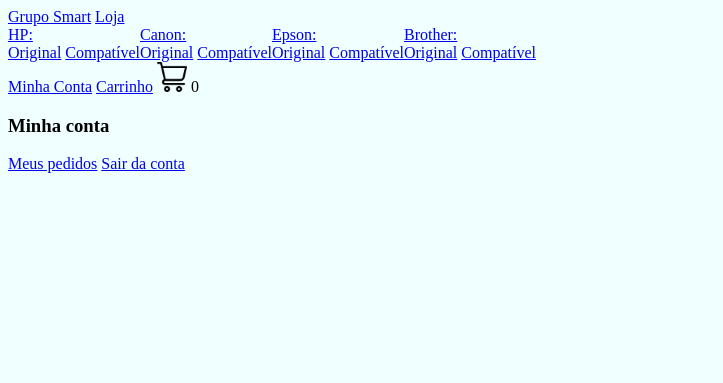
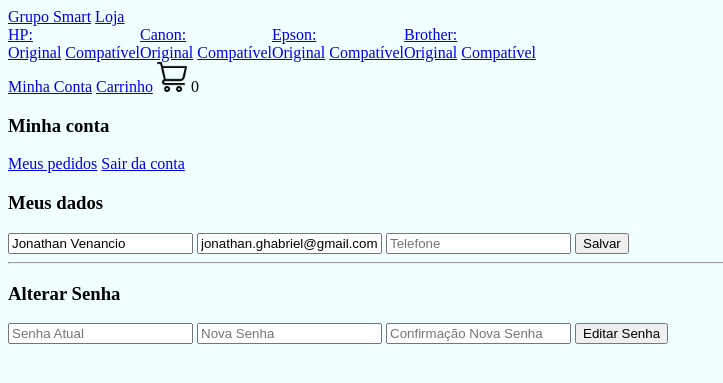
Before and after one commit to Jonathan-Venancio/Site-Grupo-Smart, a Django app: page /minhaconta/ in a window 1280 px wide. Shown: the top 383 px of the page, without its empty margins (0-723 px from the left). Run offline with Django 5.2, Linux system fonts and the light colour scheme; a user stored in the database is signed in; data comes from the database, SQL or seed files in the repository; both versions use the stored data as it was after the commit; some libraries are stand-ins or nearby versions.

Commit message:
criação do formulario de alteração de dados

```diff
--- a/ecommerce/loja/templates/usuario/minha_conta.html
+++ b/ecommerce/loja/templates/usuario/minha_conta.html
@@ -8,4 +8,24 @@
 
 <a href="{% url 'fazer_logout' %}">Sair da conta</a>
 
+<h3>Meus dados</h3>
+<form method="POST" action="{% url 'minha_conta'%}">
+    <input type="text" name="nome" placeholder="Nome Completo" {% if request.user.cliente.nome %}value="{{ request.user.cliente.nome }}"{% endif %}>
+    <input type="email" name="email" placeholder="E-mail" value="{{ request.user.email }}">
+    <input type="number" name="telefone" placeholder="Telefone" value="{{ request.user.cliente.telefone }}">
+    <button type="submit">Salvar</button>
+
+</form>
+
+<hr>
+
+<h3>Alterar Senha</h3>
+<form method="POST" action="{% url 'minha_conta'%}">
+    <input type="password" name="senha_atual" placeholder="Senha Atual">
+    <input type="password" name="nova_senha" placeholder="Nova Senha">
+    <input type="password" name="nova_senha_confirmacao" placeholder="Confirmação Nova Senha">
+    <button type="submit">Editar Senha</button>
+</form>
+
+
 {% endblock %}
```
Also changed, not shown: ecommerce/db.sqlite3.
